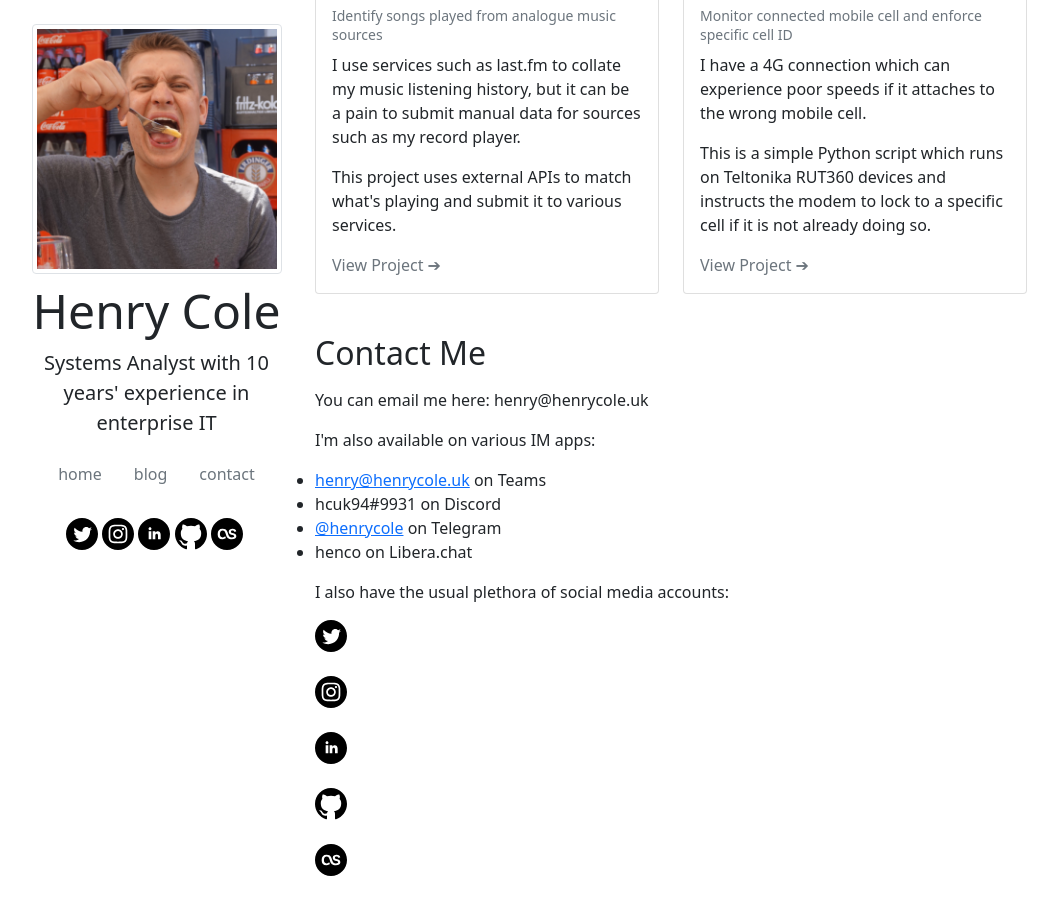
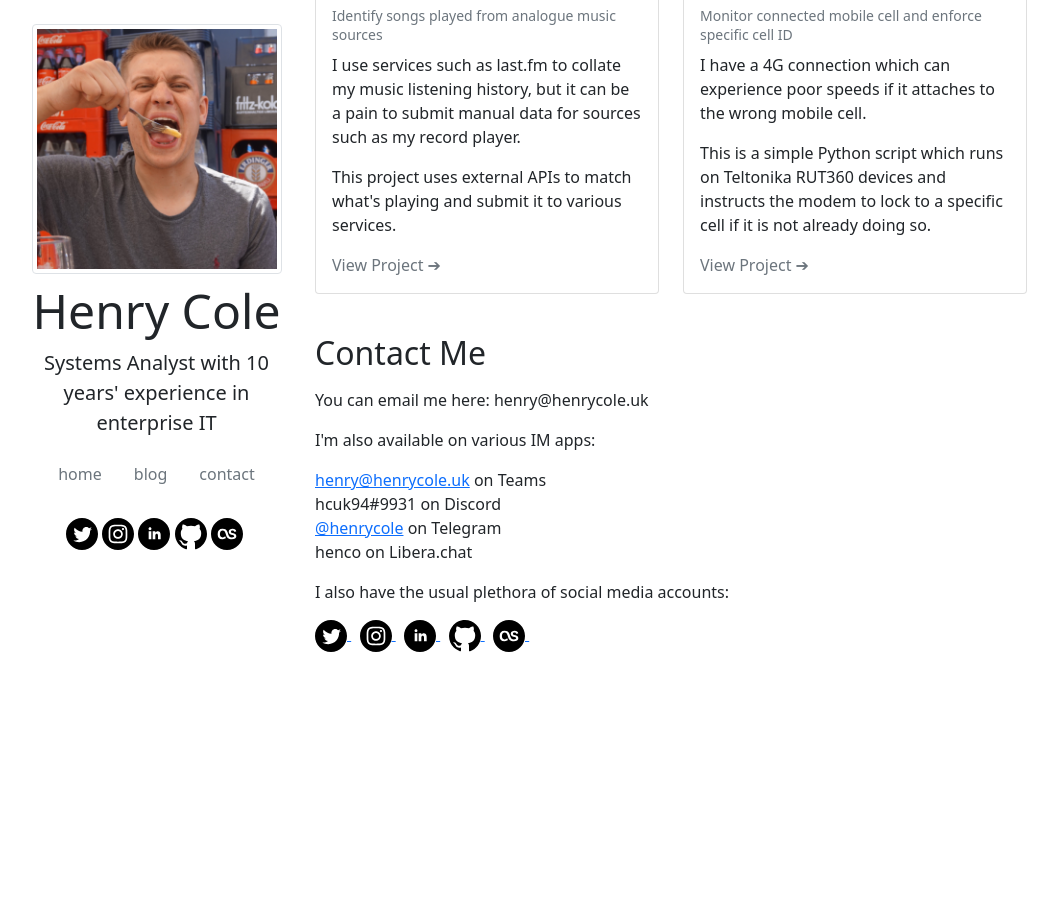
Before and after one commit to hcuk94/henry-personal-website, a Jekyll site: the page built from index.html, in a window 1280 px wide and 900 px high, scrolled down 721 px. Shown: the whole window, without its empty margins (56-1114 px from the left). Built offline with Jekyll 4.4.1, drawn with Linux system fonts in a browser that asks for light colours; after the commit the page ends 1373 px from its top, so only the background shows below that.

Commit message:
unstyled list for IM stuff

```diff
--- a/index.html
+++ b/index.html
@@ -26,12 +26,12 @@ layout: default
 <h2 class="mt-4 mb-3" id="contact">Contact Me</h2>
 <p>You can email me here: henry@henrycole.uk</p>
 <p>I'm also available on various IM apps:</p>
-<ul>
+<ul class="list-unstyled">
   <li><a href="https://teams.microsoft.com/l/chat/0/0?users=henry@henrycole.uk" target="_blank">henry@henrycole.uk</a> on Teams</li>
   <li>hcuk94#9931 on Discord</li>
   <li><a href="https://t.me/henrycole" target="_blank">@henrycole</a> on Telegram</li>
   <li>henco on Libera.chat</li>
 </ul>
 <p>I also have the usual plethora of social media accounts:</p>
-{% include social_icons.html %}
+<div>{% include social_icons.html %}</div>
 </div>
```
